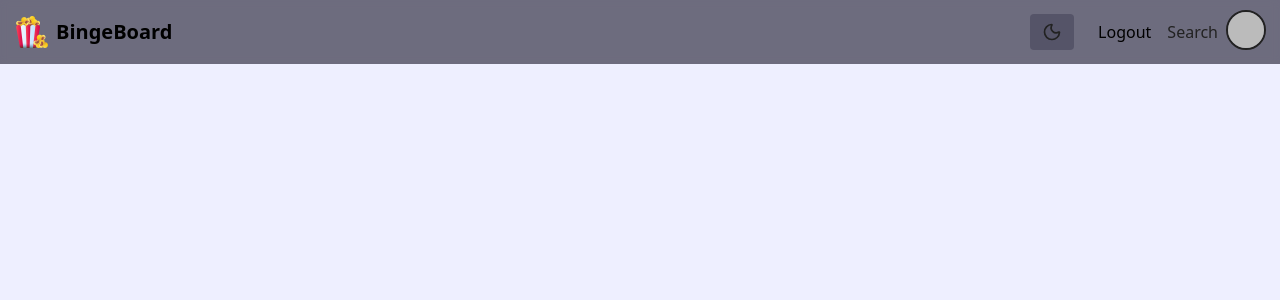
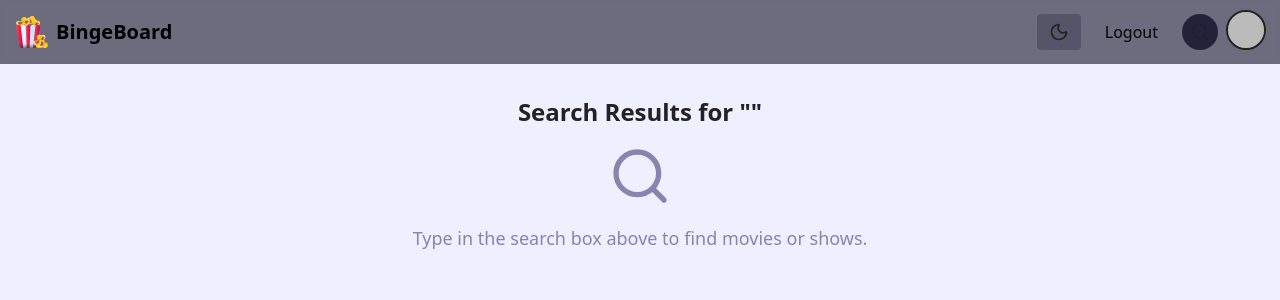
Before and after one commit to ankitmgs/Binge-Board-React, a React (Vite) app: page /search in a window 1280 px wide. Shown: the top 300 px of the page. Built offline with nearby package versions, Linux system fonts and the light colour scheme; no server answers; sample sign-in values are in the browser's storage.

Commit message:
feat: add Search page and integrate search functionality in Header component

```diff
--- a/src/App.tsx
+++ b/src/App.tsx
@@ -18,6 +18,7 @@ import { onAuthStateChanged, auth } from "./services/firebase";
 import { useDispatch } from "react-redux";
 import { setUser, clearUser } from "./userSlice";
 import MovieDetail from "./pages/MovieDetail";
+import Search from "./pages/Search";
 
 function PrivateRoute({ children }: { children: React.ReactNode }) {
   const [loading, setLoading] = useState(true);
@@ -69,6 +70,7 @@ function App() {
                 <Route path="/about" element={<About />} />
                 <Route path="/me" element={<Profile />} />
                 <Route path="/media/:type/:id" element={<MovieDetail />} />
+                <Route path="/search" element={<Search />} />
               </Routes>
             </PrivateRoute>
           }
--- a/src/components/header/Header.tsx
+++ b/src/components/header/Header.tsx
@@ -1,9 +1,9 @@
-import { useEffect, useState } from "react";
-import { Link, useNavigate } from "react-router-dom";
+import { useEffect, useState, useRef } from "react";
+import { Link, useNavigate, useLocation } from "react-router-dom";
 import logo from "../../assets/logo.png";
 import { signOut, auth } from "../../services/firebase";
 import { toast } from "react-toastify";
-import { Sun, Moon } from "lucide-react";
+import { Sun, Moon, Search } from "lucide-react";
 import { onAuthStateChanged } from "../../services/firebase";
 import { useSelector, useDispatch } from "react-redux";
 import type { RootState } from "../../store";
@@ -14,6 +14,7 @@ import { getInitials } from "../../helper";
 
 const Header = () => {
   const navigate = useNavigate();
+  const location = useLocation();
   const dispatch = useDispatch();
   const user = useSelector((state: RootState) => state.user) as {
     uid: string | null;
@@ -25,6 +26,9 @@ const Header = () => {
     () => localStorage.getItem("theme") || "light"
   );
   const [isAuthenticated, setIsAuthenticated] = useState(false);
+  const [showSearch, setShowSearch] = useState(false);
+  const [searchValue, setSearchValue] = useState("");
+  const searchInputRef = useRef<HTMLInputElement>(null);
 
   useEffect(() => {
     document.documentElement.classList.remove("light", "dark");
@@ -39,6 +43,21 @@ const Header = () => {
     return () => unsubscribe();
   }, []);
 
+  // Close search input when clicking outside
+  useEffect(() => {
+    if (!showSearch) return;
+    function handleClick(e: MouseEvent) {
+      if (
+        searchInputRef.current &&
+        !searchInputRef.current.contains(e.target as Node)
+      ) {
+        setShowSearch(false);
+      }
+    }
+    document.addEventListener("mousedown", handleClick);
+    return () => document.removeEventListener("mousedown", handleClick);
+  }, [showSearch]);
+
   const handleLogout = async () => {
     try {
       await signOut(auth);
@@ -52,6 +71,18 @@ const Header = () => {
 
   const toggleTheme = () => {
     setTheme((prev) => (prev === "light" ? "dark" : "light"));
+  };
+
+  const handleSearchChange = (e: React.ChangeEvent<HTMLInputElement>) => {
+    const value = e.target.value;
+    setSearchValue(value);
+    if (value.trim()) {
+      navigate(`/search?q=${encodeURIComponent(value)}`);
+    } else {
+      if (location.pathname.startsWith("/search")) {
+        navigate("/");
+      }
+    }
   };
 
   const renderAuthSection = () => {
@@ -86,7 +117,7 @@ const Header = () => {
                 borderRadius: "6px",
                 padding: "12px 8px",
                 right: "0",
-                backgroundColor: "#111"
+                backgroundColor: "#111",
               }}
             >
               <span className="font-semibold break-words text-center w-full block mb-[5px]">
@@ -105,13 +136,16 @@ const Header = () => {
 
   return (
     <div>
-      <header className="sticky top-0 z-50 w-full border-border/40 bg-background/75 backdrop-blur-sm supports-[backdrop-filter]:bg-background/60" style={{
-                position: "fixed",
-                backdropFilter: "blur(4px)",
-                backgroundColor: "hsl(250 30% 12% / .6)",
-                width: "100%",
-                zIndex: "11"
-              }}>
+      <header
+        className="sticky top-0 z-50 w-full border-border/40 bg-background/75 backdrop-blur-sm supports-[backdrop-filter]:bg-background/60"
+        style={{
+          position: "fixed",
+          backdropFilter: "blur(4px)",
+          backgroundColor: "hsl(250 30% 12% / .6)",
+          width: "100%",
+          zIndex: "11",
+        }}
+      >
         <div className="container flex h-16 max-w-screen-2xl items-center mx-auto px-4">
           <Link
             to="/"
@@ -154,7 +188,42 @@ const Header = () => {
               >
                 Logout
               </button>
-              <div>Search</div>
+              <div className="relative ml-2 flex items-center">
+                <div
+                  className={`transition-all duration-300 ${
+                    showSearch
+                      ? "w-64 opacity-100 scale-100 mr-2"
+                      : "w-0 opacity-0 scale-95 mr-0"
+                  } overflow-hidden`}
+                >
+                  <input
+                    ref={searchInputRef}
+                    id="header-search-input"
+                    name="header-search"
+                    type="text"
+                    value={searchValue}
+                    onChange={handleSearchChange}
+                    className="w-full px-4 py-2 rounded bg-[#23223a] text-white border border-[#363649] shadow focus:outline-none focus:ring-primary transition-all"
+                    placeholder="Search movies, shows..."
+                    autoFocus={showSearch}
+                    style={{ minWidth: showSearch ? "8rem" : "0" }}
+                  />
+                </div>
+                <button
+                  onClick={() => {
+                    setShowSearch((prev) => !prev);
+                    setTimeout(() => {
+                      if (!showSearch && searchInputRef.current) {
+                        searchInputRef.current.focus();
+                      }
+                    }, 0);
+                  }}
+                  className="p-2 rounded-full bg-[#23223a] hover:bg-[#2d2d43] transition-colors text-primary focus:outline-none"
+                  aria-label="Search"
+                >
+                  <Search className="h-5 w-5" />
+                </button>
+              </div>
               <div className="ml-2.5">{renderAuthSection()}</div>
             </>
           )}
--- /dev/null
+++ b/src/pages/Search.tsx
@@ -0,0 +1,57 @@
+import { useEffect, useState } from "react";
+import { Search as SearchIconLucide } from "lucide-react";
+import { useSearchParams } from "react-router-dom";
+
+const Search = () => {
+  const [searchParams, setSearchParams] = useSearchParams();
+  const query = searchParams.get("q") || "";
+  const [debouncedQuery, setDebouncedQuery] = useState(query);
+  const [results, setResults] = useState([]); // Placeholder for movie results
+
+  // Debounce the query param for searching
+  useEffect(() => {
+    const handler = setTimeout(() => {
+      setDebouncedQuery(query);
+      console.log(`Searching for: ${query}`);
+    }, 400);
+    return () => clearTimeout(handler);
+  }, [query]);
+
+  // Fetch or filter movies when debouncedQuery changes
+  useEffect(() => {
+    if (!debouncedQuery.trim()) {
+      setResults([]);
+      return;
+    }
+    // TODO: Replace with your real API call or filtering logic
+    // Example: fetchMovies(debouncedQuery).then(setResults);
+    // For now, just simulate no results
+    setResults([]);
+  }, [debouncedQuery]);
+
+  return (
+    <div className="mt-24">
+      <div className="my-6 sm:my-8 px-4 text-center">
+        <h1 className="text-xl sm:text-2xl font-semibold mb-4">
+          Search Results for "{debouncedQuery}"
+        </h1>
+        <SearchIconLucide className="h-16 w-16 text-[#8585ad] mx-auto mb-4" />
+        {debouncedQuery ? (
+          results.length === 0 ? (
+            <p className="text-[#8585ad] text-base sm:text-lg">
+              No results found for "{debouncedQuery}". Try a different search term.
+            </p>
+          ) : (
+            <div>{/* Render your movie results here */}</div>
+          )
+        ) : (
+          <p className="text-[#8585ad] text-base sm:text-lg">
+            Type in the search box above to find movies or shows.
+          </p>
+        )}
+      </div>
+    </div>
+  );
+};
+
+export default Search;
```
